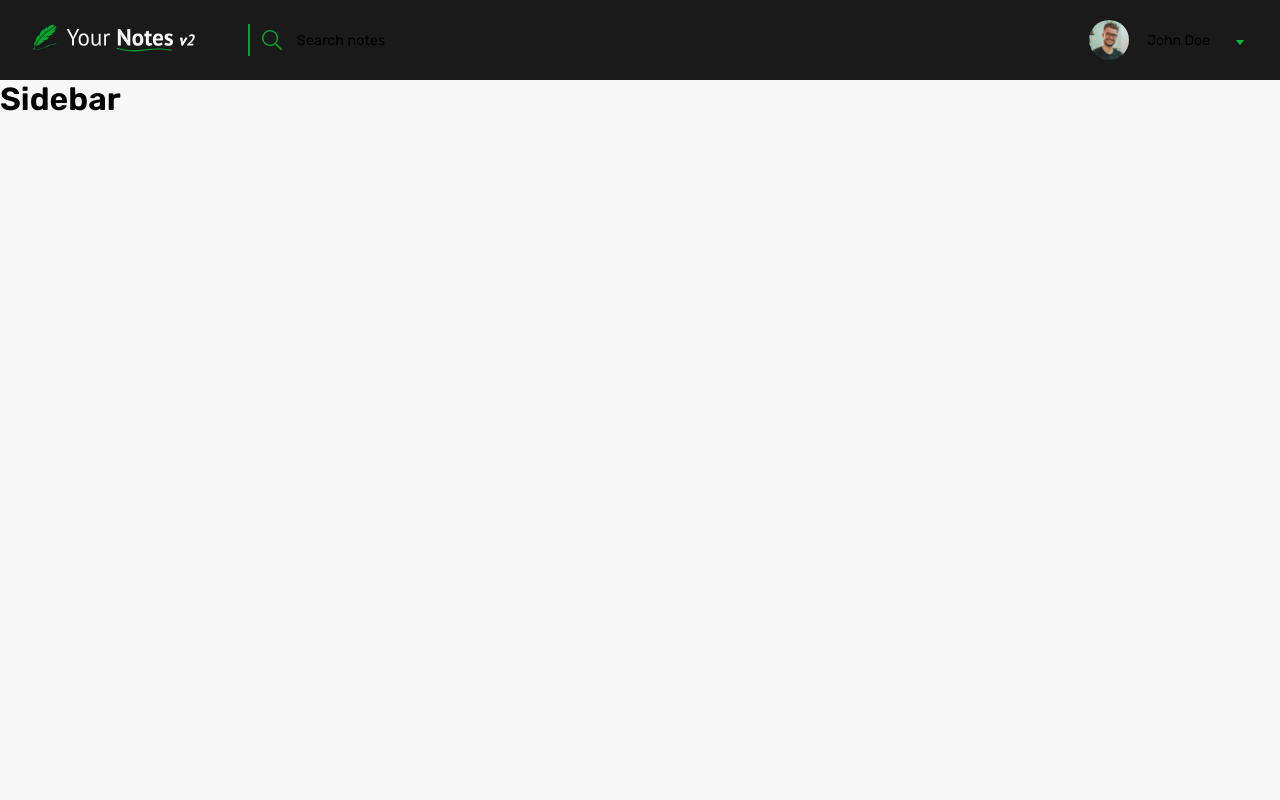
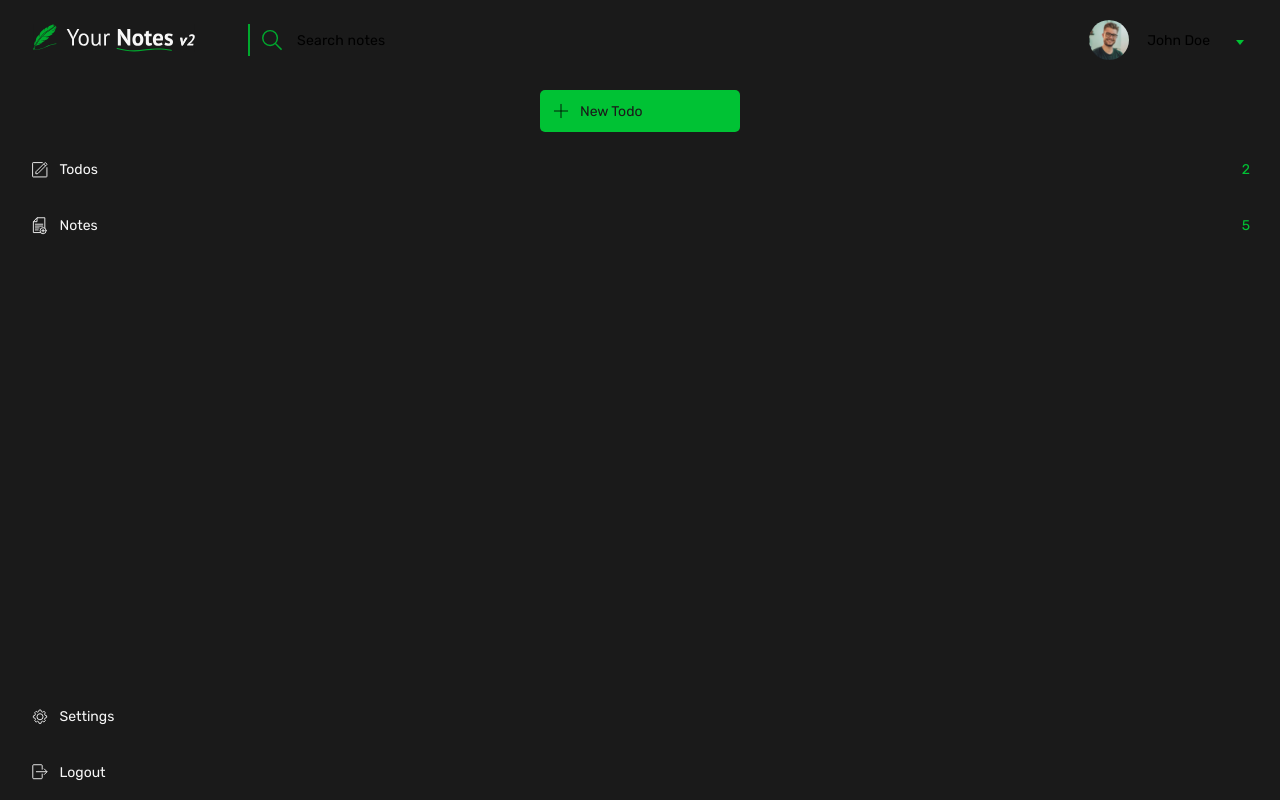
Before and after one commit to AllanKirui/your-notes-v2, a Vue app: page /home in a window 1280 px wide. Built offline with nearby package versions, Linux system fonts and the light colour scheme; no server answers; sample sign-in values are in the browser's storage.

Commit message:
Add html, styles for TheSidebar cmp

```diff
--- a/src/components/ui/TheSidebar.vue
+++ b/src/components/ui/TheSidebar.vue
@@ -1,3 +1,213 @@
 <template>
-  <h1>Sidebar</h1>
+  <aside class="wrapper">
+    <div class="sidebar flex flex-fd-c flex-jc-sb">
+      <div class="sidebar-top">
+        <div class="btn-wrapper">
+          <button class="create-btn" title="Create new todo">
+            <div class="flex flex-ai-c">
+              <img
+                class="btn-img"
+                src="@/assets/img/add-icon.svg"
+                alt="create new icon"
+                width="18"
+              />
+              <!-- TODO: use dynamic text and title -->
+              <span class="btn-text">New Todo</span>
+            </div>
+          </button>
+        </div>
+        <!-- TODO: switch to using router links -->
+        <ul class="links">
+          <li class="link">
+            <a href="https://google.com" title="Todos">
+              <div class="flex flex-ai-c">
+                <svg
+                  xmlns="http://www.w3.org/2000/svg"
+                  viewBox="0 0 64 64"
+                  stroke-width="3"
+                  stroke="currentColor"
+                  fill="none"
+                  width="20"
+                >
+                  <path
+                    d="M55.5,23.9V53.5a2,2,0,0,1-2,2h-43a2,2,0,0,1-2-2v-43a2,2,0,0,1,2-2H41.64"
+                  />
+                  <path
+                    d="M19.48,38.77l-.64,5.59a.84.84,0,0,0,.92.93l5.56-.64a.87.87,0,0,0,.5-.24L54.9,15.22a1.66,1.66,0,0,0,0-2.35L51.15,9.1a1.67,1.67,0,0,0-2.36,0L19.71,38.28A.83.83,0,0,0,19.48,38.77Z"
+                  />
+                  <line x1="44.87" y1="13.04" x2="50.9" y2="19.24" />
+                </svg>
+                <div class="text-wrapper flex flex-jc-sb">
+                  <span class="link-text">Todos</span>
+                  <span class="link-counter">2</span>
+                </div>
+              </div>
+            </a>
+          </li>
+          <li class="link">
+            <a href="https://google.com" title="Notes">
+              <div class="flex flex-ai-c">
+                <svg
+                  xmlns="http://www.w3.org/2000/svg"
+                  viewBox="0 0 64 64"
+                  stroke-width="3"
+                  stroke="currentColor"
+                  fill="none"
+                  width="20"
+                >
+                  <polyline
+                    points="34.48 54.28 11.06 54.28 11.06 18.61 23.02 5.75 48.67 5.75 48.67 39.42"
+                  />
+                  <polyline points="23.04 5.75 23.02 18.61 11.06 18.61" />
+                  <line x1="16.21" y1="45.68" x2="28.22" y2="45.68" />
+                  <line x1="16.21" y1="39.15" x2="31.22" y2="39.15" />
+                  <line x1="16.21" y1="33.05" x2="43.22" y2="33.05" />
+                  <line x1="16.21" y1="26.95" x2="43.22" y2="26.95" />
+                  <circle
+                    cx="42.92"
+                    cy="48.24"
+                    r="10.01"
+                    stroke-linecap="round"
+                  />
+                  <line x1="42.92" y1="42.76" x2="42.92" y2="53.72" />
+                  <line x1="37.45" y1="48.24" x2="48.4" y2="48.24" />
+                </svg>
+                <div class="text-wrapper flex flex-jc-sb">
+                  <span class="link-text">Notes</span>
+                  <span class="link-counter">5</span>
+                </div>
+              </div>
+            </a>
+          </li>
+        </ul>
+      </div>
+
+      <div class="sidebar-bottom">
+        <ul class="links">
+          <li class="link">
+            <a href="https://google.com" title="Settings">
+              <div class="flex flex-ai-c">
+                <svg
+                  xmlns="http://www.w3.org/2000/svg"
+                  viewBox="0 0 64 64"
+                  stroke-width="3"
+                  stroke="currentColor"
+                  fill="none"
+                  width="20"
+                >
+                  <path
+                    d="M45,14.67l-2.76,2a1,1,0,0,1-1,.11L37.65,15.3a1,1,0,0,1-.61-.76l-.66-3.77a1,1,0,0,0-1-.84H30.52a1,1,0,0,0-1,.77l-.93,3.72a1,1,0,0,1-.53.65l-3.3,1.66a1,1,0,0,1-1-.08l-3-2.13a1,1,0,0,0-1.31.12l-3.65,3.74a1,1,0,0,0-.13,1.26l1.87,2.88a1,1,0,0,1,.1.89L16.34,27a1,1,0,0,1-.68.63l-3.85,1.06a1,1,0,0,0-.74,1v4.74a1,1,0,0,0,.8,1l3.9.8a1,1,0,0,1,.72.57l1.42,3.15a1,1,0,0,1-.05.92l-2.13,3.63a1,1,0,0,0,.17,1.24L19.32,49a1,1,0,0,0,1.29.09L23.49,47a1,1,0,0,1,1-.1l3.74,1.67a1,1,0,0,1,.59.75l.66,3.79a1,1,0,0,0,1,.84h4.89a1,1,0,0,0,1-.86l.58-4a1,1,0,0,1,.58-.77l3.58-1.62a1,1,0,0,1,1,.09l3.14,2.12a1,1,0,0,0,1.3-.15L50,45.06a1,1,0,0,0,.09-1.27l-2.08-3a1,1,0,0,1-.09-1l1.48-3.43a1,1,0,0,1,.71-.59L53.77,35a1,1,0,0,0,.8-1V29.42a1,1,0,0,0-.8-1l-3.72-.78a1,1,0,0,1-.73-.62l-1.45-3.65a1,1,0,0,1,.11-.94l2.15-3.14A1,1,0,0,0,50,18l-3.71-3.25A1,1,0,0,0,45,14.67Z"
+                  />
+                  <circle cx="32.82" cy="31.94" r="9.94" />
+                </svg>
+                <div class="text-wrapper">
+                  <span class="link-text">Settings</span>
+                </div>
+              </div>
+            </a>
+          </li>
+          <li class="link">
+            <a href="https://google.com" title="Logout">
+              <div class="flex flex-ai-c">
+                <svg
+                  xmlns="http://www.w3.org/2000/svg"
+                  viewBox="0 0 64 64"
+                  stroke-width="3"
+                  stroke="currentColor"
+                  fill="none"
+                  width="20"
+                >
+                  <polyline points="46.02 21.95 55.93 31.86 46.02 41.77" />
+                  <line x1="55.93" y1="31.86" x2="19.59" y2="31.86" />
+                  <path
+                    d="M40,38.18V52a2.8,2.8,0,0,1-2.81,2.8H12A2.8,2.8,0,0,1,9.16,52V11.77A2.8,2.8,0,0,1,12,9H37.19A2.8,2.8,0,0,1,40,11.77V25"
+                  />
+                </svg>
+                <div class="text-wrapper">
+                  <span class="link-text">Logout</span>
+                </div>
+              </div>
+            </a>
+          </li>
+        </ul>
+      </div>
+    </div>
+  </aside>
 </template>
+
+.<style scoped>
+.wrapper {
+  position: sticky;
+  top: 0;
+  left: 0;
+  grid-column: 1;
+  width: 100%;
+  height: calc(100vh - 80px);
+  background-color: var(--color-eerie-black);
+}
+
+.sidebar {
+  width: 100%;
+  height: 100%;
+}
+
+.btn-wrapper {
+  text-align: center;
+  position: relative;
+}
+
+.btn-wrapper .create-btn {
+  margin: 0.625rem 0;
+  padding: 0.75rem;
+  width: 12.5rem;
+  border: none;
+  outline: none;
+  border-radius: 5px;
+  background-color: var(--color-dark-pastel-green);
+  text-align: left;
+  font-family: inherit;
+  font-size: 0.875rem;
+  color: var(--color-eerie-black);
+  cursor: pointer;
+  transition: all 0.15s ease-in-out;
+}
+
+.btn-wrapper .create-btn:hover {
+  background: var(--color-platinum);
+}
+
+.btn-wrapper .create-btn .btn-text {
+  margin-left: 0.625rem;
+}
+
+.links .link {
+  font-size: 0.875rem;
+}
+
+.links .link a {
+  display: inline-block;
+  padding: 1.125rem 1.875rem;
+  width: 100%;
+  height: 100%;
+  color: var(--color-cultured);
+  transition: all 0.15s ease-in-out;
+}
+
+.links .link a .text-wrapper {
+  margin-left: 0.625rem;
+  width: 100%;
+}
+
+.links .link a .link-counter {
+  color: var(--color-dark-pastel-green);
+}
+
+.links .link a:hover {
+  background-color: var(--color-platinum);
+  color: var(--color-eerie-black);
+}
+
+.links .link a:hover .link-counter {
+  color: var(--color-eerie-black);
+}
+</style>
```
Also changed, not shown: src/assets/img/add-icon.svg (added).
